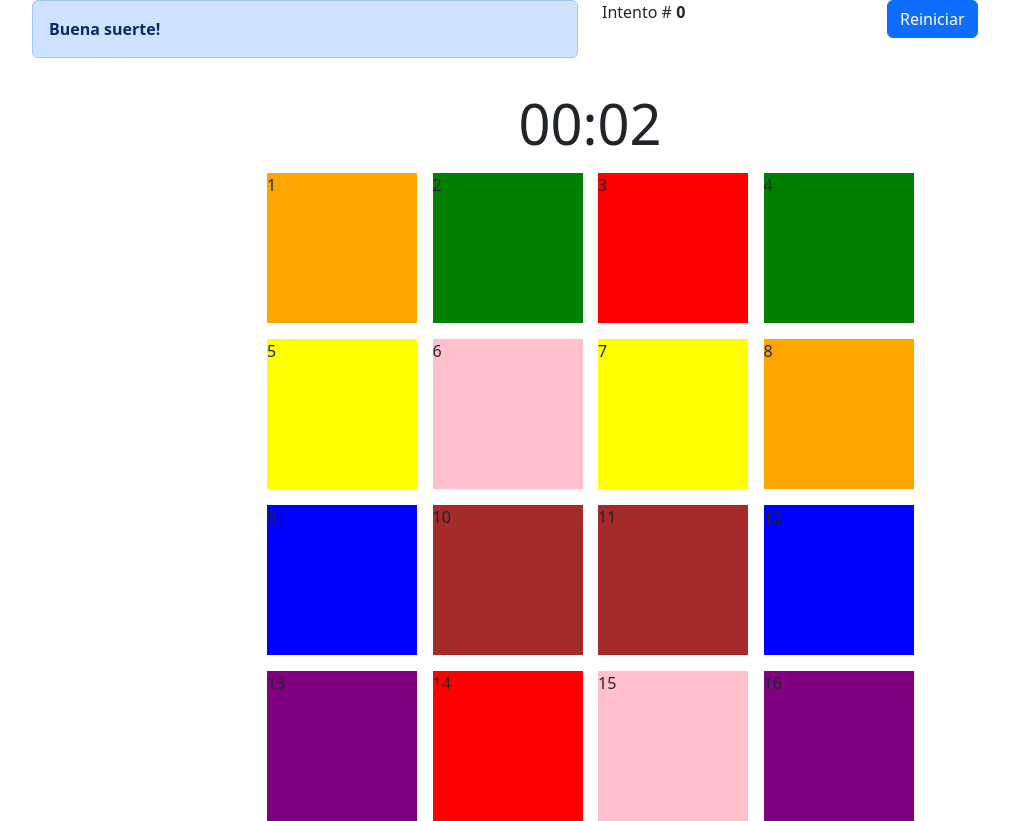
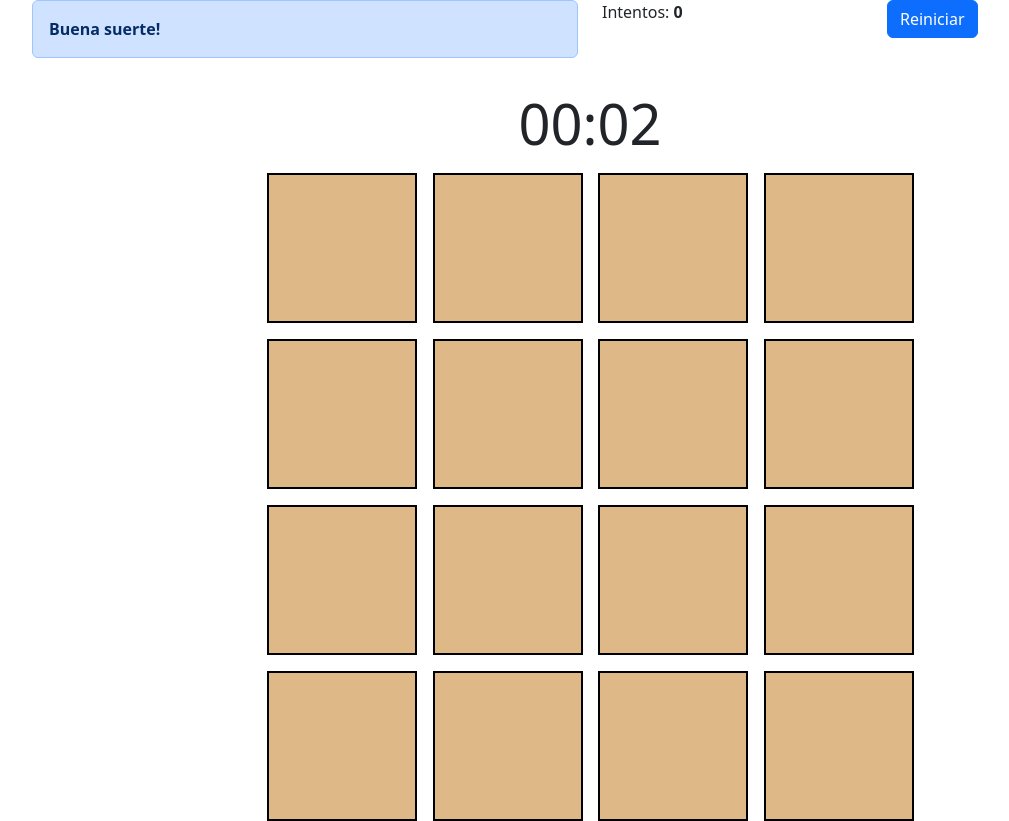
Before and after one commit to joastur11/memotest, a website: page index.html in a window 1280 px wide. Both pictures are taken after a click on the button "Empezar". Shown: the whole page, without its empty margins (50-1059 px from the left). Drawn offline with nearby package versions, Linux system fonts and the light colour scheme.

Commit message:
Hace que los colores esten ocultos.
Modifica la funcion que colorea los cuadros, para que ademas agregue la clase oculta.
Tambien se modifico un poco el HTML para que esto sea posible.

```diff
--- a/index.html
+++ b/index.html
@@ -12,6 +12,12 @@
                 height: 150px;
                 aspect-ratio: 1 / 1;
                 background-color: burlywood;
+                border: 2px solid black;
+                transition: background-color 0.3s;
+            }
+
+            .cuadro.oculto {
+                background-color: burlywood !important;
             }
 
             #tablero {
@@ -28,7 +34,7 @@
 
                 </div>
                 <div class="col-sm-3">
-                    <p>Intento # <strong id="ronda">0</strong></p>
+                    <p>Intentos:  <strong id="intento">0</strong></p>
                 </div>
                 <div class="col-sm-3">
                     <button type="button" class="btn btn-primary" id="boton-empezar">Empezar</button>
@@ -40,22 +46,22 @@
         </div>
         <div class="container" id="tablero">
             <div class="row g-3">
-                <div class="col-sm-3"> <div id="cuadro-1" class="cuadro">1</div> </div>
-                <div class="col-sm-3"> <div id="cuadro-2" class="cuadro">2</div> </div>
-                <div class="col-sm-3"> <div id="cuadro-3" class="cuadro">3</div> </div>
-                <div class="col-sm-3"> <div id="cuadro-4" class="cuadro">4</div> </div>
-                <div class="col-sm-3"> <div id="cuadro-5" class="cuadro">5</div> </div>
-                <div class="col-sm-3"> <div id="cuadro-6" class="cuadro">6</div> </div>
-                <div class="col-sm-3"> <div id="cuadro-7" class="cuadro">7</div></div>
-                <div class="col-sm-3"> <div id="cuadro-8" class="cuadro">8</div> </div>
-                <div class="col-sm-3"> <div id="cuadro-9" class="cuadro">9</div> </div>
-                <div class="col-sm-3"> <div id="cuadro-10" class="cuadro">10</div> </div>
-                <div class="col-sm-3"> <div id="cuadro-11" class="cuadro">11</div> </div>
-                <div class="col-sm-3"> <div id="cuadro-12" class="cuadro">12</div> </div>
-                <div class="col-sm-3"> <div id="cuadro-13" class="cuadro">13</div> </div>
-                <div class="col-sm-3"> <div id="cuadro-14" class="cuadro">14</div> </div>
-                <div class="col-sm-3"> <div id="cuadro-15" class="cuadro">15</div> </div>
-                <div class="col-sm-3"> <div id="cuadro-16" class="cuadro">16</div> </div>
+                <div class="col-sm-3"> <div id="cuadro-1" class="cuadro"> </div> </div>
+                <div class="col-sm-3"> <div id="cuadro-2" class="cuadro"> </div> </div>
+                <div class="col-sm-3"> <div id="cuadro-3" class="cuadro"> </div> </div>
+                <div class="col-sm-3"> <div id="cuadro-4" class="cuadro"> </div> </div>
+                <div class="col-sm-3"> <div id="cuadro-5" class="cuadro"> </div> </div>
+                <div class="col-sm-3"> <div id="cuadro-6" class="cuadro"> </div> </div>
+                <div class="col-sm-3"> <div id="cuadro-7" class="cuadro"> </div></div>
+                <div class="col-sm-3"> <div id="cuadro-8" class="cuadro"> </div> </div>
+                <div class="col-sm-3"> <div id="cuadro-9" class="cuadro"> </div> </div>
+                <div class="col-sm-3"> <div id="cuadro-10" class="cuadro"> </div> </div>
+                <div class="col-sm-3"> <div id="cuadro-11" class="cuadro"> </div> </div>
+                <div class="col-sm-3"> <div id="cuadro-12" class="cuadro"> </div> </div>
+                <div class="col-sm-3"> <div id="cuadro-13" class="cuadro"> </div> </div>
+                <div class="col-sm-3"> <div id="cuadro-14" class="cuadro"> </div> </div>
+                <div class="col-sm-3"> <div id="cuadro-15" class="cuadro"> </div> </div>
+                <div class="col-sm-3"> <div id="cuadro-16" class="cuadro"></div> </div>
             </div>
         </div>
         <script src='index.js'></script>
--- a/index.js
+++ b/index.js
@@ -1,15 +1,19 @@
-// boton empezar juego, cambiar mensaje de bienvenida por "el juego ha comenzado"
-// que los cuadros (en pares) se pinten de un color random sin que se vea
+// x boton empezar juego, cambiar mensaje de bienvenida por "el juego ha comenzado"
+// x que los cuadros (en pares) se pinten de un color random
+// x que no se vean los cuadros (puede ser que tengan un borde, y que el color se revele onclick)
 // revelar el color cuando se clickee un cuadro, mantenerlo hasta que se clickee otro
-// color en clase oculto, que se revele cuando se haga click
+// x color en clase oculto, que se revele cuando se haga click
 // si los colores son iguales, poner opacidad de los cuadros en 0 y bloquear el input de esos cuadros.
 // si son distintos, los cuadros vuelven al color de fondo
 // ir contando el numero de intentos cada dos clicks
 // el juego termina cuando desaparecen todos los cuadros, no se puede perder
-// el boton de empezar se transforma en boton de reinicio (no cambia la funcionalidad (creo) solo la palabra)
-// mostrar tiempo de juego
+// x el boton de empezar se transforma en boton de reinicio (no cambia la funcionalidad (creo) solo la palabra)
+// x mostrar tiempo de juego
 
-let intento = 0 //seleccionar el intento del html
+
+
+let $intento = document.querySelector('#intento')
+$intento = 0
 
 document.querySelector('button[type=button]').onclick = comenzarJuego
 
@@ -48,7 +52,7 @@ function detenerCronometro() {
 }
 
 function reiniciarIntento (){
-    intento = 0
+    $intento = 0
 }
 
 function manejarRonda (){
@@ -78,5 +82,14 @@ function pintarCuadros (){
         const color = colores[i]
         $cuadros[a].style.backgroundColor = color
         $cuadros[b].style.backgroundColor = color
+
+        $cuadros[a].dataset.color = color;
+        $cuadros[b].dataset.color = color;
+
+        $cuadros[a].style.backgroundColor = color;
+        $cuadros[b].style.backgroundColor = color;
+
+        $cuadros[a].classList.add('oculto');
+        $cuadros[b].classList.add('oculto');
     }
 }
```
